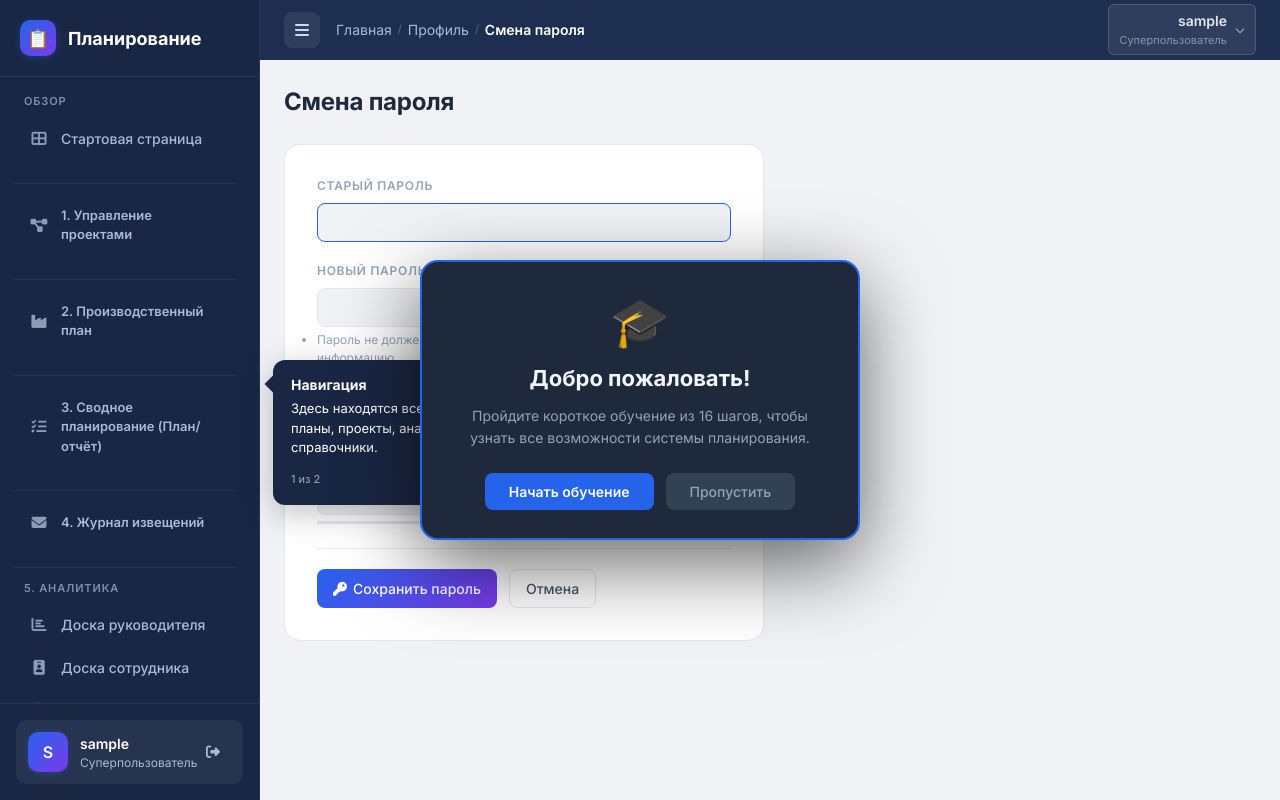
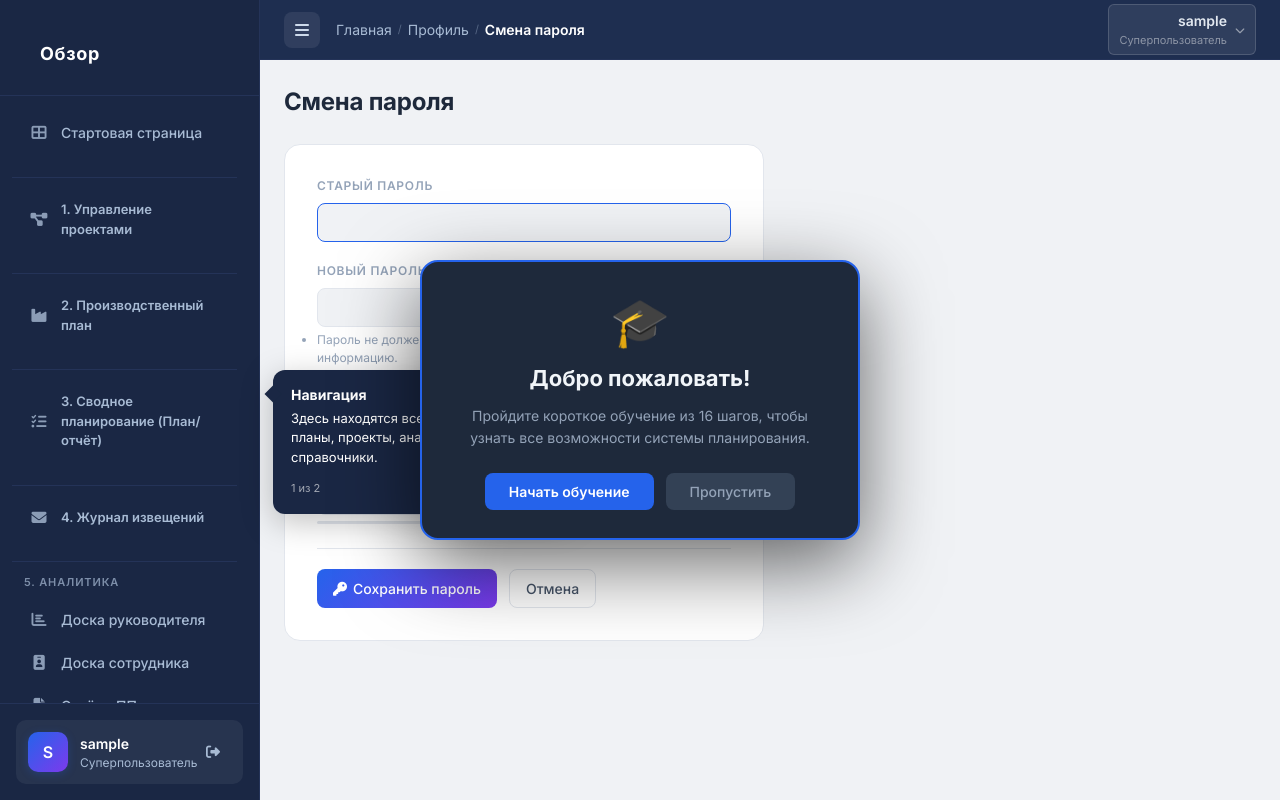
Before and after one commit to MegaPromter/Plan, a Django app: page /accounts/password/ in a window 1280 px wide. Run offline with Django 3.2, Linux system fonts and the light colour scheme; the visitor is signed in with stand-in values (Sample User, id 1); data that the repository does not hold is empty; parts of the project's set-up code (start-up, migrations or seed data) failed here and were passed over.

Commit message:
fix: sidebar — убрана кнопка «Планирование», «ОБЗОР» крупнее
Co-Authored-By: Claude Opus 4.6 (1M context) <noreply@anthropic.com>

```diff
--- a/templates/base.html
+++ b/templates/base.html
@@ -794,6 +794,6 @@ document.addEventListener('click', function(e) {
 })();
 </script>
 <!-- Скрипт интерактивного тура по интерфейсу -->
-<script src="{% static 'js/tour.js' %}?v=10"></script>
+<script src="{% static 'js/tour.js' %}?v=11"></script>
 </body>
 </html>
--- a/templates/includes/_sidebar.html
+++ b/templates/includes/_sidebar.html
@@ -4,16 +4,12 @@
 {# active_nav: dashboard, projects, pp, plan, notices, work_calendar, employees, vacation_plan, subdivisions #}
 <aside class="sidebar" id="sidebar">
   <div class="sidebar-header">
-    <a href="{% url 'accounts:dashboard' %}" class="sidebar-logo">
-      <div class="sidebar-logo-icon">📋</div>
-      <span>Планирование</span>
-    </a>
+    <span style="padding:20px 20px 8px;margin:0;display:block;font-size:18px;font-weight:700;color:var(--nav-active-color, #fff);letter-spacing:0.04em;">Обзор</span>
   </div>
 
   <nav class="sidebar-nav">
     <!-- Обзор -->
     <div class="nav-section">
-      <div class="nav-section-title">Обзор</div>
       <a href="{% url 'accounts:dashboard' %}" class="nav-item{% if active_nav == 'dashboard' %} active{% endif %}">
         <i class="fas fa-th-large"></i>
         <span>Стартовая страница</span>
```
